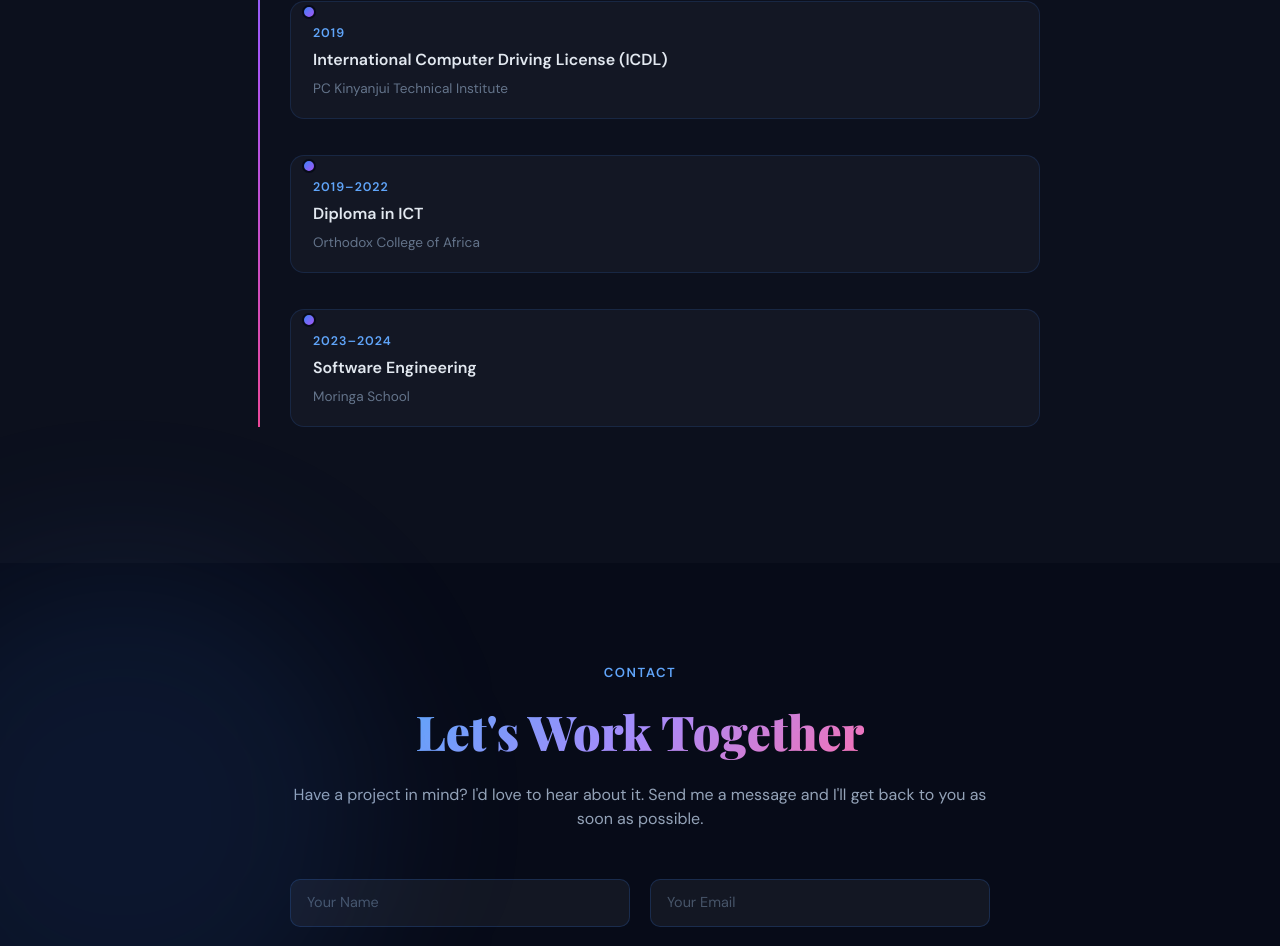
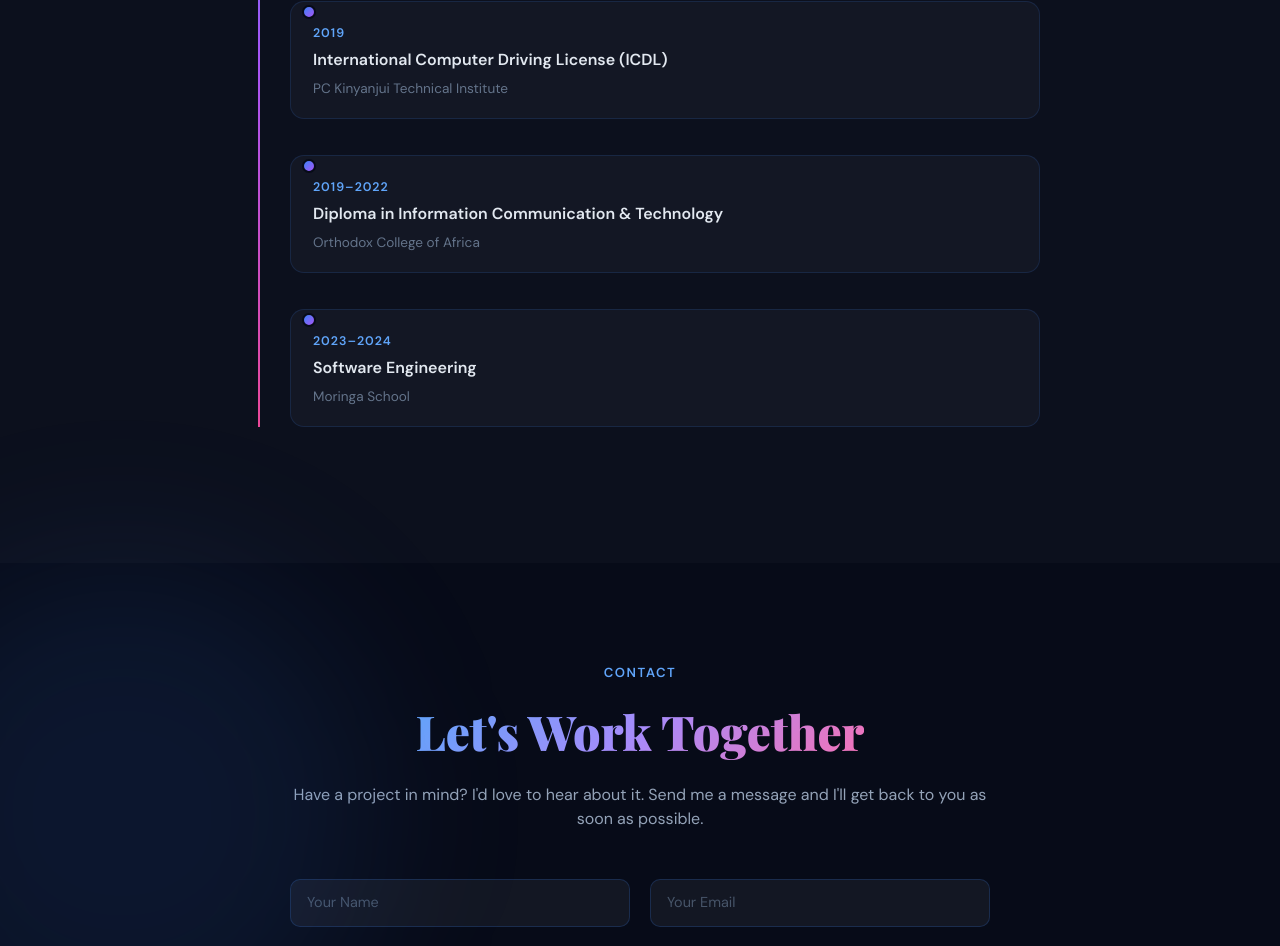
Before and after one commit to tedkelvin19/kelvin-Portfolio, a React (Create React App) app: page / in a window 1280 px wide. Shown: the part 5133-6079 px from the top of the page. Built offline with nearby package versions, Linux system fonts and the light colour scheme.

Commit message:
updated my app.jsx file

```diff
--- a/src/App.jsx
+++ b/src/App.jsx
@@ -48,7 +48,7 @@ const EDUCATION = [
   { year: "2005–2014", degree: "Kenya Certificate of Primary Education", school: "St. Paul's Mbuvori Primary School" },
   { year: "2015–2018", degree: "Kenya Certificate of Secondary Education", school: "King David High School – Kamama" },
   { year: "2019", degree: "International Computer Driving License (ICDL)", school: "PC Kinyanjui Technical Institute" },
-  { year: "2019–2022", degree: "Diploma in ICT", school: "Orthodox College of Africa" },
+  { year: "2019–2022", degree: "Diploma in Information Communication & Technology", school: "Orthodox College of Africa" },
   { year: "2023–2024", degree: "Software Engineering", school: "Moringa School" },
 ];
 
```
